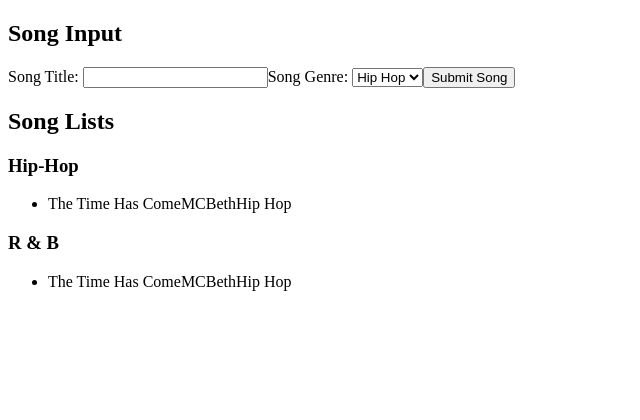
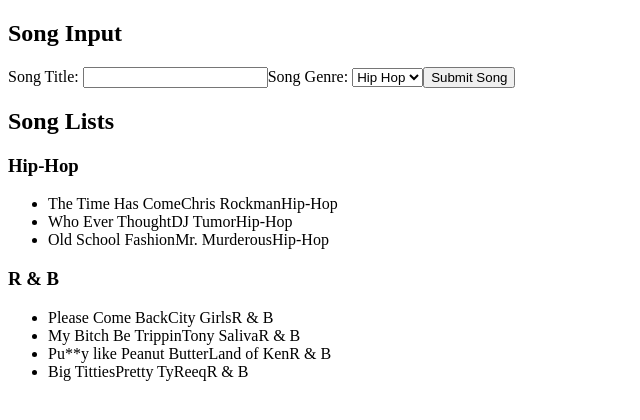
Before and after one commit to chrisvneal/song-list, a React (Create React App) app: page / in a window 1280 px wide. Shown: the top 420 px of the page, without its empty margins (0-640 px from the left). Built offline with nearby package versions, Linux system fonts and the light colour scheme.

Commit message:
Initiate mapStateToProps for SongList component

```diff
--- a/src/components/SongItem.js
+++ b/src/components/SongItem.js
@@ -1,6 +1,7 @@
 import React from "react";
 
-const SongItem = ({ title, artist, genre }) => {
+const SongItem = ({ song }) => {
+  const { title, artist, genre } = song;
   return (
     <li className="song-item">
       <span className="song-title">{title}</span>
--- a/src/components/SongList.js
+++ b/src/components/SongList.js
@@ -1,4 +1,5 @@
 import React from "react";
+import { connect } from "react-redux";
 
 import SongItem from "./SongItem";
 
@@ -7,10 +8,19 @@ const SongList = ({ genre, songs }) => {
     <div className="song-list">
       <h3 className="song-genre">{genre}</h3>
       <ul>
-        <SongItem title="The Time Has Come" artist="MCBeth" genre="Hip Hop" />
+        {/* <SongItem title="The Time Has Come" artist="MCBeth" genre="Hip Hop" /> */}
+        {songs.map((song) => (
+          <SongItem song={song} />
+        ))}
       </ul>
     </div>
   );
 };
 
-export default SongList;
+const mapStateToProps = (state, ownProps) => {
+  // Filter songs based on their genre, provided by SongList props
+  const songs = state.songs.filter((song) => song.genre === ownProps.genre);
+  return { songs };
+};
+
+export default connect(mapStateToProps)(SongList);
--- a/src/components/SongLists.js
+++ b/src/components/SongLists.js
@@ -1,6 +1,4 @@
 import React from "react";
-
-// import { songs } from "../data/songs";
 
 import SongList from "./SongList";
 
--- a/src/index.js
+++ b/src/index.js
@@ -10,6 +10,8 @@ const rootElement = document.getElementById("root");
 const root = createRoot(rootElement);
 const store = createStore(reducers);
 
+// console.log(store.getState())
+
 root.render(
   <Provider store={store}>
     <App />
--- a/src/reducers/index.js
+++ b/src/reducers/index.js
@@ -1,7 +1,8 @@
 import { combineReducers } from "redux";
+import { songs } from "../data/songs";
 
 const songsReducer = () => {
-  return "Thank you";
+  return songs;
 };
 
 export default combineReducers({ songs: songsReducer });
```
